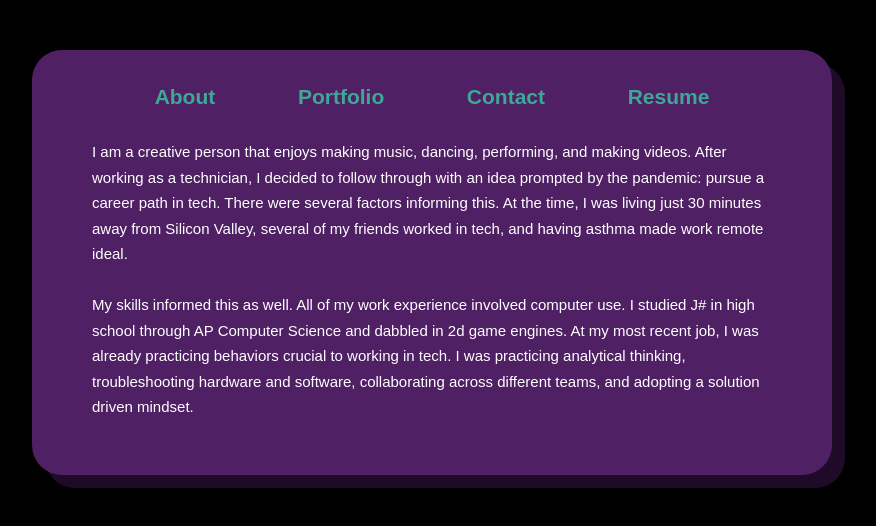
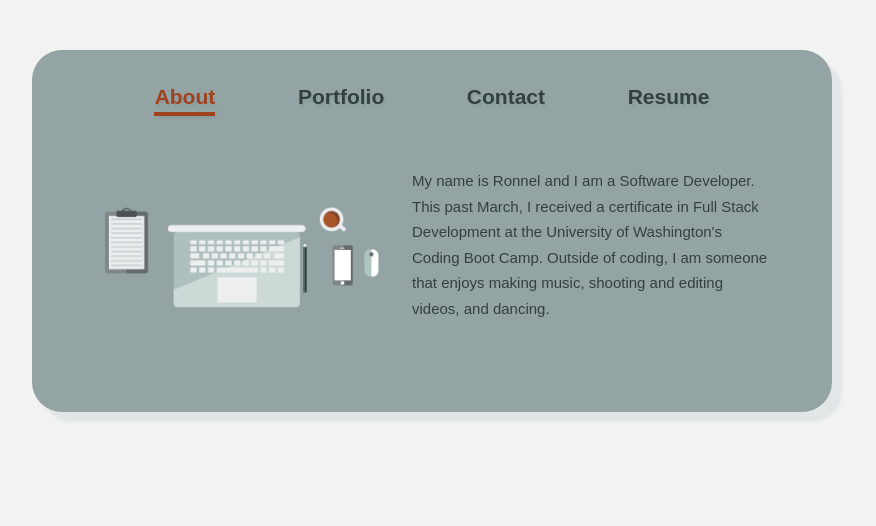
Before and after one commit to rabrigo/react-portfolio, a React (Create React App) app: page /about in a window 1280 px wide. Shown: the top 526 px of the page, without its empty margins (208-1084 px from the left). Built offline with nearby package versions, Linux system fonts and the light colour scheme; a web font is replaced by a local one.

Commit message:
new colors

```diff
--- a/src/App.js
+++ b/src/App.js
@@ -1,4 +1,4 @@
-import { BrowserRouter as Router, Routes, Route, Link } from "react-router-dom";
+import { BrowserRouter as Router, Routes, Route, NavLink } from "react-router-dom";
 import Home from "./pages/Home.js"
 import About from "./pages/About";
 import Contact from "./pages/Contact";
@@ -10,10 +10,10 @@ function App() {
     <div className="main-display">
       <Router>
         <ul className="header">
-          <li><Link to="/about">About</Link></li>
-          <li><Link to="/portfolio">Portfolio</Link></li>
-          <li><Link to="/contact">Contact</Link></li>
-          <li><Link to="/resume">Resume</Link></li>
+          <li><NavLink to="/about" activeClassName="active">About</NavLink></li>
+          <li><NavLink to="/portfolio" activeClassName="active">Portfolio</NavLink></li>
+          <li><NavLink to="/contact" activeClassName="active">Contact</NavLink></li>
+          <li><NavLink to="/resume" activeClassName="active">Resume</NavLink></li>
         </ul>
         <div className="main-content">
           <Routes>
--- a/src/index.css
+++ b/src/index.css
@@ -1,20 +1,43 @@
 body {
   font-family: 'BIZ UDPGothic', sans-serif;
-  background-color: black;
+  background-color: #F2F2F2;
 }
 
+/* old color: #2EC4B6; */
 a {
-  color: #3FA796;
+  color: #33403E;
   text-decoration: none;
+  filter: drop-shadow(2px 3px 0 #8b9e9f);
 }
 
+a:hover {
+  color: #a1421f;
+}
+
+/* old color: #ff3448; */
+.active {
+  color:  #a1421f;
+}
+
+.active::after {
+  content: '';
+  position: relative;
+  width: 100%;
+  height: 4px;
+  display: block;
+  background-color: #a1421f;
+  top: 3px;
+  left: -0.5%;
+}
+
+/* old color #502064 */
 .main-display {
   padding: 5px 0;
   width: 800px;
-  background-color: #502064;
+  background-color: #94A4A5;
   margin: 50px auto;
   border-radius: 30px;
-  filter: drop-shadow(13px 13px 0 #1f0a27);
+  filter: drop-shadow(10px 10px 1px #e2e6e7);
 }
 
 .header {
@@ -30,22 +53,55 @@ a {
 
 .main-content {
   line-height: 170%;
-  color: white;
+  color: #33403E;
   margin: 0 60px 50px;
   font-size: 15px;
+}
+
+.laptop-pic {
+  width: 100%;
+}
+
+.about-text {
+  display: flex;
+  flex-wrap: wrap;
+  list-style-type: none;
+  padding: 0;
+}
+
+li .laptop-pic {
+  width: 300px;
+  display: flex;
+  flex-wrap: wrap;
+  margin: 30px 20px 15px 0;
+}
+
+.bio {
+  width: 52.5%;
+  margin-top: 25px;
+}
+
+.portfolio, h3 {
+  margin: 0 0 15px;
 }
 
 .portfolio {
   list-style-type: none;
   display: flex;
   flex-wrap: wrap;
-  justify-content: space-around;
+  /* justify-content: space-around; */
+  padding: 0;
 }
 
 /* .portfolio, li {
-  margin: 0 15px;
+  margin: 0 0 15px;
 } */
 
 .portfolio-pics {
-  width: 350px;
+  /* width: 600px; */
+  max-width: 100%
 }
+
+/* .portfolio-text {
+  width: 600px;
+} */
--- a/src/pages/About.js
+++ b/src/pages/About.js
@@ -1,12 +1,24 @@
 import React from 'react'
+import Laptop from '../screenshots/laptop-pixabay.png'
 
 export default function About() {
     return (
-        <div className = "about-text">
-            I am a creative person that enjoys making music, dancing, performing, and making videos. After working as a technician, I decided to follow through with an idea prompted by the pandemic: pursue a career path in tech. There were several factors informing this. At the time, I was living just 30 minutes away from Silicon Valley, several of my friends worked in tech, and having asthma made work remote ideal.
-            <br></br>
-            <br></br>
-            My skills informed this as well. All of my work experience involved computer use. I studied J# in high school through AP Computer Science and dabbled in 2d game engines. At my most recent job, I was already practicing behaviors crucial to working in tech. I was practicing analytical thinking, troubleshooting hardware and software, collaborating across different teams, and adopting a solution driven mindset.
+        <div>
+            <ul className="about-text">
+                <li>
+                    <img className="laptop-pic" src={Laptop}/>
+                </li>
+                <li className="bio">
+                {/* <h3>About Me</h3> */}
+                    My name is Ronnel and I am a Software Developer. This past March, I received a certificate in Full Stack Development at the University of Washington's Coding Boot Camp. Outside of coding, I am someone that enjoys making music, shooting and editing videos, and dancing.
+                </li>
+                {/*
+                I believe this plays a huge part in why I enjoy making interfaces.
+                <br></br>
+                <li>
+                During my first group project, I designed a sleek look for our app Furiendr. This was my group's application for a pet adoption API. Click on 'Portfolio' for further details on this project. During this project, I realized that I also enjoyed backend work. I found ways to pass values from the inputs into our request into our API.
+                </li> */}
+            </ul>
         </div>
     )
 }
--- a/src/pages/Portfolio.js
+++ b/src/pages/Portfolio.js
@@ -7,20 +7,50 @@ export default function Portfolio() {
     return (
     <>
         <ul className="portfolio">
+        <li>
+            <h3>Browser Party</h3>
+            <a href="https://browser-party.herokuapp.com/">
+                <img className="portfolio-pics" src={BrowserParty} />
+            </a>
+            <p>
+                https://github.com/kingnolds/Browser-Party <br></br>
+                https://browser-party.herokuapp.com <br></br>
+                <br></br>
+                ● Online application that allows users to create or join a lobby and compete with other players in up to 3 mini games.
+                ● Created dynamic pages by routing components and passing props with React.js, using CSS animations, and using stylized colors and images. Created game lobby chat with Socket.IO.
+                ● React.js, Socket.IO, Adobe Photoshop
+            </p>
+            <br></br>
+        </li>
             <li>
+                <h3>Ponder</h3>
+                <a href="https://pacific-ravine-12135.herokuapp.com/">
+                    <img className="portfolio-pics" src={Ponder} />
+                </a>
+                <p>
+                    https://github.com/Chrisle206/ponder <br></br>
+                    https://pacific-ravine-12135.herokuapp.com <br></br>
+                    <br></br>
+                    ● Social media platform that allows users to post anonymously, upvote, downvote, and respond to posts.
+                    ● Created templates to render 3 most recent posts. Used JavaScript to connect modular routes to front end components and MongoDB to link users to posts.
+                    ● Node, Handlebars, Bootstrap, MongoDB
+                </p>
+                <br></br>
+            </li>
+            <li>
+                <h3>Furiendr</h3>
                 <a href="https://mweyer.github.io/First-Group-Project/">
                     <img className="portfolio-pics" src={Furiendr} />
                 </a>
-            </li>
-            <li>
-                <a href="https://pacific-ravine-12135.herokuapp.com/">
-                    <img className="portfolio-pics" src={Ponder} />
-                </a>
-            </li>
-            <li>
-                <a href="https://browser-party.herokuapp.com/">
-                    <img className="portfolio-pics" src={BrowserParty} />
-                </a>
+                <p>
+                    https://github.com/mweyer/First-Group-Project <br></br>
+                    https://mweyer.github.io/First-Group-Project <br></br>
+                    <br></br>
+                    ● Pet adoption website using Rescue API to search locally for rescue cats and dogs.
+                    ● Studied API documentation to apply filters to fetch requests to allow attributes for searches.
+                    Used jQuery to obtain input field values to pass into backend requests.
+                    ● HTML5, CSS, Javascript, jQuery, MaterializeUI
+                </p>
             </li>
         </ul>
     </>
```
Also changed, not shown: src/screenshots/laptop-pixabay.png (added).
